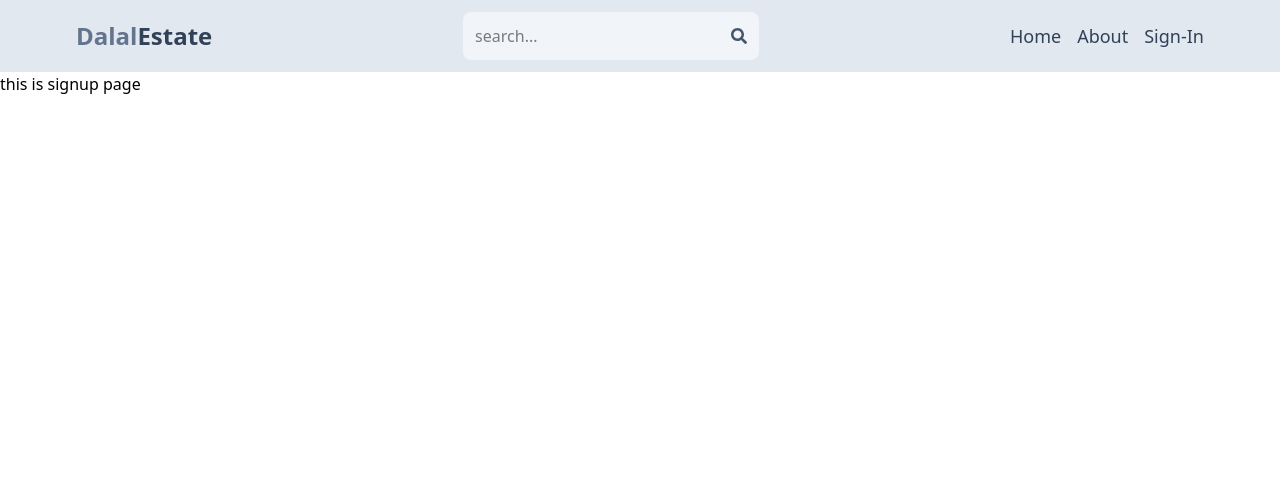
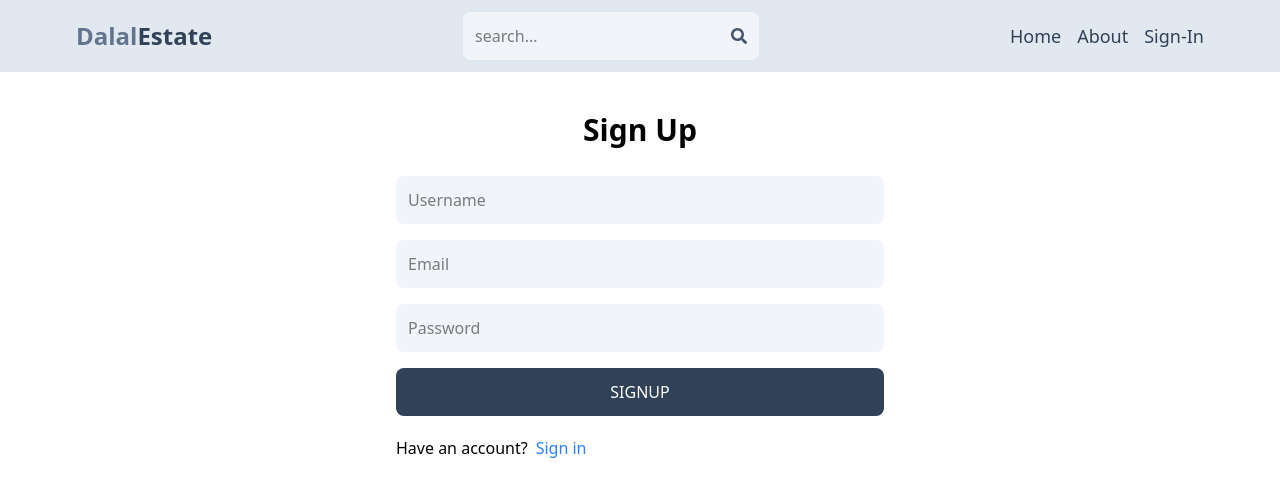
Before and after one commit to Prakhar-Tamrakar/realestate, a React (Vite) app in the folder client/: page /signup in a window 1280 px wide. Shown: the top 496 px of the page. Built offline with nearby package versions, Linux system fonts and the light colour scheme.

Commit message:
add signup functionality and page ui

```diff
--- a/client/src/SignUp.jsx
+++ b/client/src/SignUp.jsx
@@ -1,9 +1,98 @@
-import React from 'react'
+import React, { useState } from "react";
+import { Link, useNavigate } from "react-router-dom";
 
 export default function SignUp() {
+
+
+  const [formData, setFormData] = useState({
+    username: "",
+    email: "",
+    password: "",
+  });
+  const [error, setError] = useState(false);
+  const [isLoading, setIsLoading] = useState(false);
+
+  const navigate = useNavigate();
+
+  const handleChange = (e) => {
+    setFormData({ ...formData, [e.target.id]: e.target.value });
+  };
+
+  const handleOnSubmit = async (e) => {
+    e.preventDefault();
+    try {
+      setIsLoading(true);
+      setError(false);
+      const res = await fetch("/api/auth/signup", {
+        method: "POST",
+        headers: { "Content-Type": "application/json" },
+        body: JSON.stringify(formData),
+      });
+      const data = await res.json();
+      console.log(data);
+
+      // check the user created successfully
+      if (data.statusCode === 200) {
+        setFormData({
+          username: "",
+          email: "",
+          password: "",
+        });
+        setIsLoading(false);
+        navigate("/signin");
+
+      }
+      // check for any  error
+      if (data.statusCode !== 200) {
+        setError(true);
+        return;
+      }
+    } catch (error) {
+      console.error(error);
+      setError(true);
+      setIsLoading(false);
+    }
+  };
+
   return (
-    <div>
-      <h1>this is signup page</h1>
+    <div className="p-3 max-w-lg mx-auto">
+      <h1 className="text-3xl text-center font-semibold my-7">Sign Up</h1>
+      <form onSubmit={handleOnSubmit} className="flex flex-col gap-4">
+        <input
+          type="text"
+          placeholder="Username"
+          id="username"
+          value={formData.username}
+          className="bg-slate-100 p-3 rounded-lg"
+          onChange={handleChange}
+        />
+        <input
+          type="email"
+          placeholder="Email"
+          id="email"
+          value={formData.email}
+          className="bg-slate-100 p-3 rounded-lg"
+          onChange={handleChange}
+        />
+        <input
+          type="password"
+          placeholder="Password"
+          id="password"
+          value={formData.password}
+          className="bg-slate-100 p-3 rounded-lg"
+          onChange={handleChange}
+        />
+        <button disabled = {isLoading}
+        className="bg-slate-700 text-white p-3 rounded-lg uppercase hover:opacity-95 disabled:opacity-80">
+          {isLoading ? "Loading" : "SignUp" }
+        </button>
+      </form>
+      <div className="flex gap-2 mt-5">
+        <p>Have an account?</p>
+        <Link to="/signin">
+          <span className="text-blue-500">Sign in</span>
+        </Link>
+      </div>
     </div>
-  )
+  );
 }
--- a/client/vite.config.js
+++ b/client/vite.config.js
@@ -4,5 +4,13 @@
 
 // https://vite.dev/config/
 export default defineConfig({
+  server : {
+    proxy: {
+      '/api': {
+        target: 'http://localhost:3000',
+        secure: false,
+      },
+    },
+  },
   plugins: [  tailwindcss(),react()],
 })
```
Also changed, not shown: 1 other file (tests, documents, lock files or other folders).
